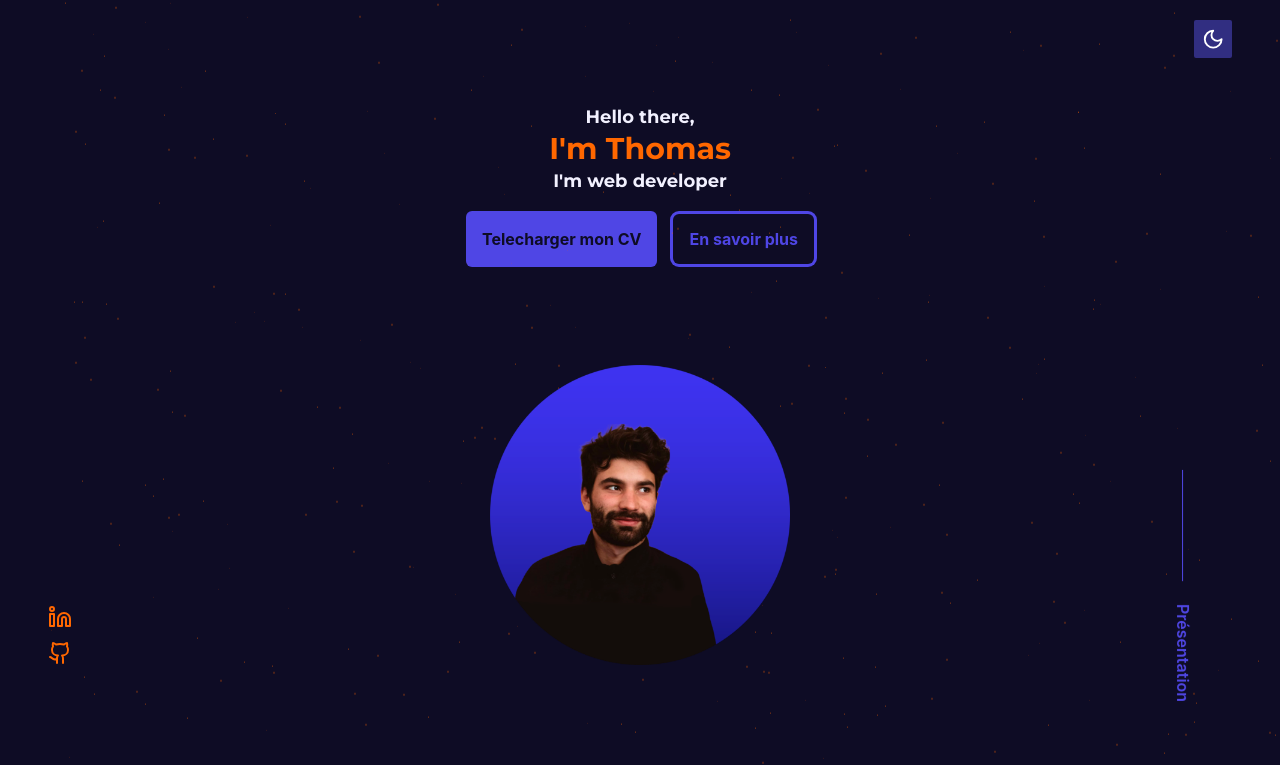
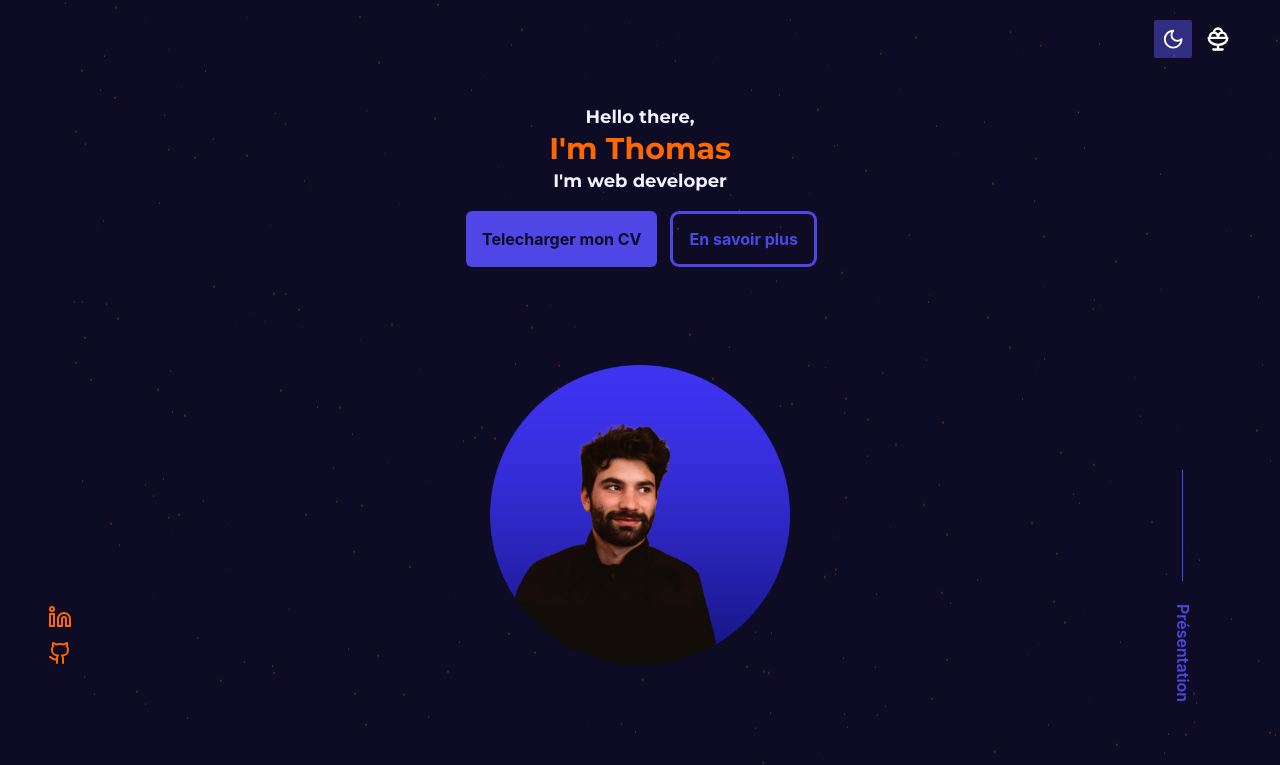
Before and after one commit to razmi0/portfolio, a React (Vite) app: page / in a window 1280 px wide. Shown: the top 765 px of the page. Built offline with nearby package versions, Linux system fonts and the light colour scheme; no server answers.

Commit message:
Update with user authentication

```diff
--- a/src/App.tsx
+++ b/src/App.tsx
@@ -1,21 +1,25 @@
 import Experience from "@/components/Cards/Experience";
 import Project from "@/components/Cards/Project";
+import { IceCreamBowlIcon } from "lucide-react";
 import { useState, type HTMLAttributes } from "react";
 import Carousel from "./components/Carousel";
 import Contact from "./components/Contact";
 import HeadingTransition from "./components/HeadingTransition";
 import Hero from "./components/Hero";
+import Login from "./components/Login/Login";
 import { ModeToggle } from "./components/ModeToggle";
 import Presentation from "./components/Presentation";
 import { RisingStars } from "./components/RisingStars/RisingStars";
 import Skills from "./components/Skills/Skills";
 import { useTheme } from "./components/theme-provider";
 import { NavButton } from "./components/ui/button";
+import Show from "./components/ui/show";
 import { formation, projects, skills, xp } from "./data.json";
+import useAgent from "./hooks/useAgent";
 import useFilters from "./hooks/useFilter";
+import useRouter from "./hooks/useRouter";
 import useTitle from "./hooks/useTitle";
 import { cn, uppercase } from "./lib/utils";
-import useAgent from "./hooks/useAgent";
 
 const initStates = {
   skills: Array(skills.data.length)
@@ -28,17 +32,27 @@ const initStates = {
 
 const App = () => {
   const [skillsHovered, setSkillsHovered] = useState<boolean[]>(initStates.skills);
+
   const { filters, handleFilterChange, values } = useFilters();
   const { titles } = useTitle();
   const { theme } = useTheme();
   useAgent();
 
+  const { changeRoute, current } = useRouter();
+
   return (
-    <main className="relative min-w-full h-full flex flex-col" style={{ viewTransitionName: "none" }}>
-      <header className="flex items-center justify-between flex-row-reverse absolute top-0 left-0 w-full mt-5">
+    <main className="relative min-w-full min-h-screen flex flex-col" style={{ viewTransitionName: "none" }}>
+      <header className="flex items-center justify-start flex-row-reverse absolute top-0 left-0 w-full mt-5 gap-3">
+        <button type="button" onClick={current !== "login" ? () => changeRoute("login") : () => changeRoute("index")}>
+          <IceCreamBowlIcon className={"h-7 w-7"} />
+        </button>
         <ModeToggle />
       </header>
+      <Show when={current === "login"}>
+        <Login />
+      </Show>
       <RisingStars />
+      <Show when={current === "index"}>
         <Hero id={titles.hero.selector} />
 
         <HeadingTransition
@@ -138,12 +152,18 @@ const App = () => {
         {/* CONTACT */}
         {/* CONTACT */}
 
-      <HeadingTransition h2="Contactez-moi" small="me joindre" className="my-44 h-[5vh]" id={titles.contact.selector} />
+        <HeadingTransition
+          h2="Contactez-moi"
+          small="me joindre"
+          className="my-44 h-[5vh]"
+          id={titles.contact.selector}
+        />
 
         <Flex className="mb-44">
           <Contact />
         </Flex>
         <RisingStars />
+      </Show>
     </main>
   );
 };
```
Lines whose indentation alone changed are shown as unchanged.
